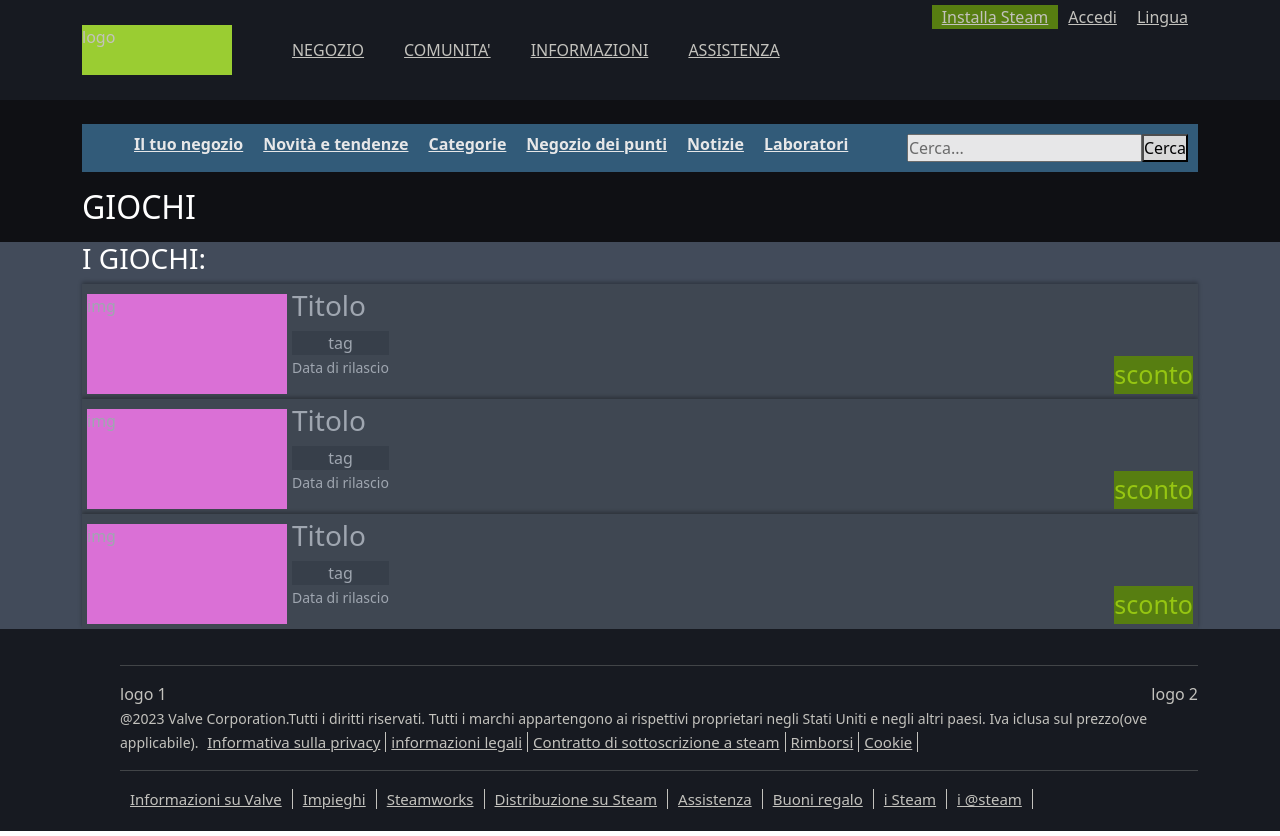
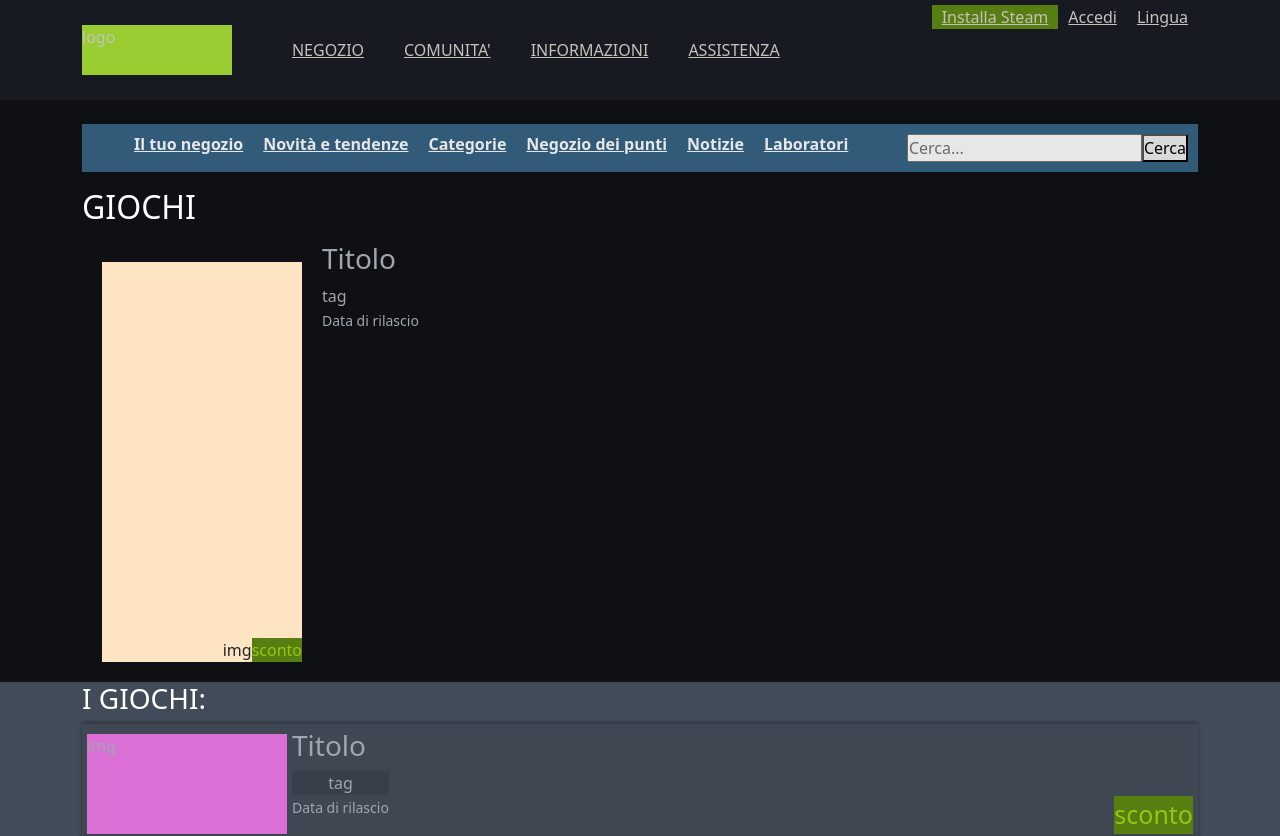
Before and after one commit to FilippoBonafini/boolsteam-frontend, a Vue app: page / in a window 1280 px wide. Shown: the top 836 px of the page. Built offline with nearby package versions, Linux system fonts and the light colour scheme.

Commit message:
AppGameMain fatta (bozza)

```diff
--- a/src/components/AppGameMain.vue
+++ b/src/components/AppGameMain.vue
@@ -7,6 +7,25 @@
 <template>
   <div>
     <h2 class="m-0 py-3">GIOCHI</h2>
+
+    <div class="container-game d-flex">
+
+      <div class="img-price d-flex align-items-end justify-content-end">
+        img
+        <div class="discount">sconto</div>
+      </div>
+
+      <div class="card-film d-flex ">
+        <div class="info">
+          <h3>Titolo</h3>
+          <div class="tag">tag</div>
+          <div>
+            <small>Data di rilascio</small><!--aggiungere l'icona delle piattaforme-->
+          </div>
+        </div>
+      </div>
+
+    </div>
   </div>
 </template>
 
@@ -17,4 +36,22 @@
 h2 {
   color: white;
 }
+
+
+
+.img-price {
+  height: 400px;
+  background-color: bisque;
+  width: 200px;
+  margin: 20px;
+}
+
+.discount {
+  color: $card-text-discount;
+  background-color: $card-bg-bg-discount;
+}
+
+.card-film {
+  color: $card-text;
+}
 </style>
```
